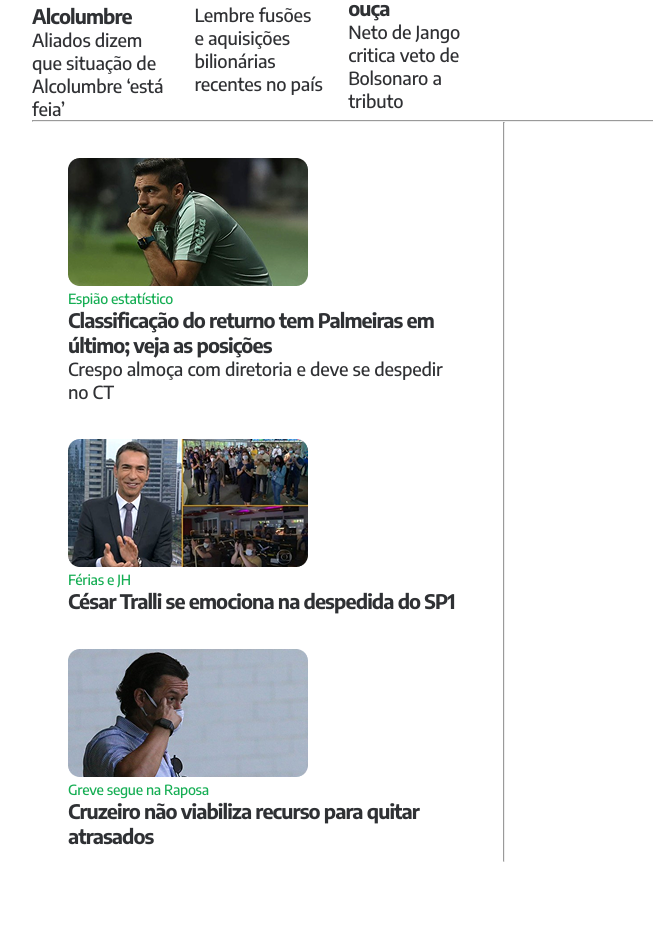
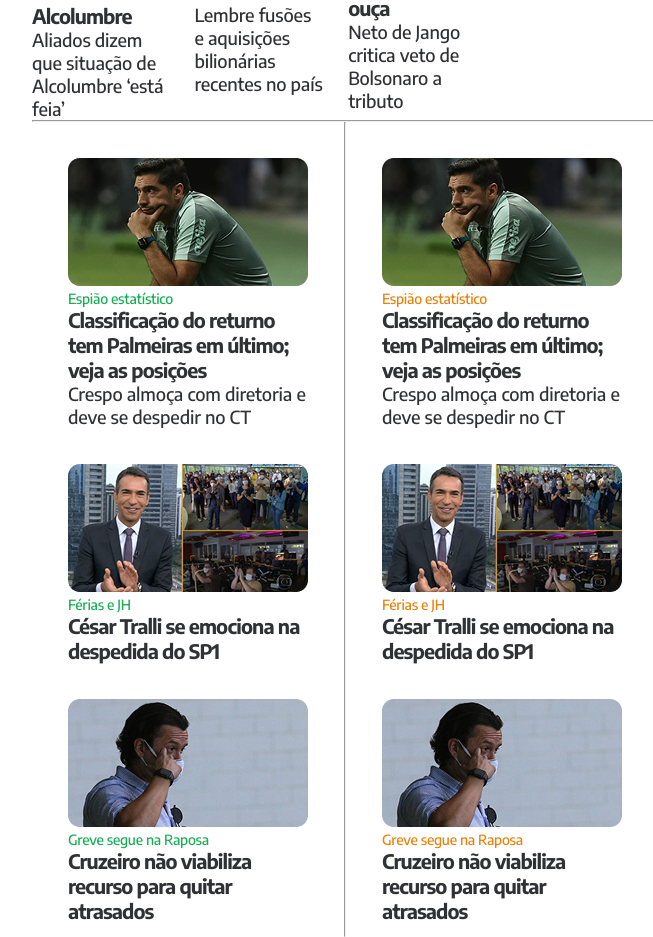
Before and after one commit to Valdevina/Projeto02, a plain HTML site: page index.html in a window 1280 px wide. Shown: the part 903-1840 px from the top of the page, without its empty margins (163-816 px from the left). Before the commit the page ends 1765 px from the top, so only its background shows below. Drawn offline with Linux system fonts and the light colour scheme.

Commit message:
estrutura segundo

```diff
--- a/index.html
+++ b/index.html
@@ -114,6 +114,32 @@
                     </aside>
                     </article>
                     <hr>
+                    <article class="segundo">
+                        <aside>
+                            <figure>
+                                  <img src="img/imagem4.png" alt="Espião">
+                                  </figure>
+                                  <p>Espião estatístico</p>
+                                  <h5>Classificação do returno tem Palmeiras em último; veja as posições</h5>
+                                  <span>Crespo almoça com diretoria e deve se despedir no CT</span>
+                            </aside>
+                            <aside>
+                            <figure>
+                                <img src="img/imagem5.png" alt="Férias">
+                                </figure>
+                                <p>Férias e JH</p>
+                                <h5>César Tralli se emociona na despedida do SP1</h5>
+                                </aside>
+                                <aside>
+                                    <figure>
+                                          <img src="img/imagem6.png" alt="greve">
+                                          </figure>
+                                <p>Greve segue na Raposa</p>
+                                <h5>Cruzeiro não viabiliza recurso para quitar atrasados</h5>
+
+                            </aside>
+
+                    </article>
                     </div>
 
 
```
